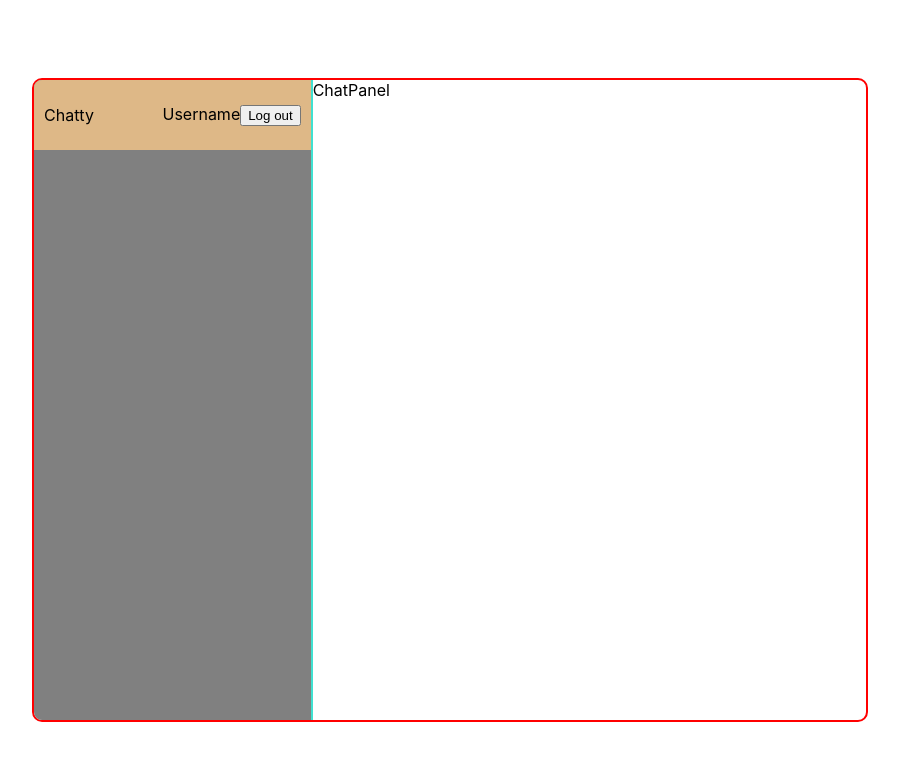
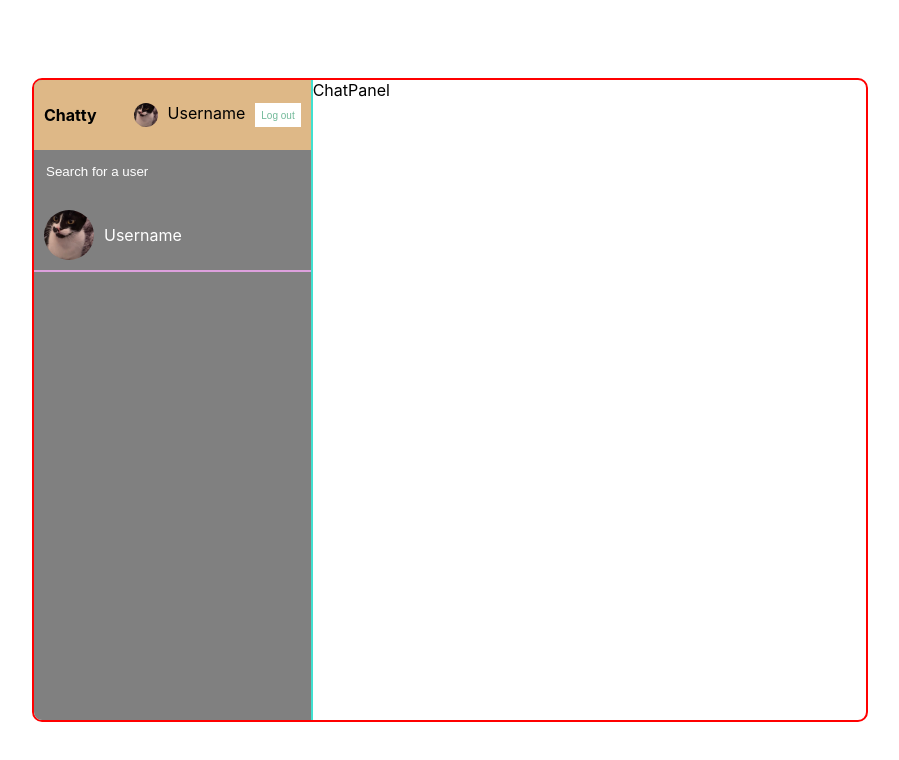
Before and after one commit to allysanfoot/Chatty, a React (Create React App) app: page / in a window 1280 px wide. Shown: the top 760 px of the page, without its empty margins (190-1089 px from the left). Built offline with nearby package versions, Linux system fonts and the light colour scheme.

Commit message:
designing search fxn and user chats in sidebar

```diff
--- a/src/components/Navigation.jsx
+++ b/src/components/Navigation.jsx
@@ -1,11 +1,12 @@
-import React from 'react'
+import React from 'react';
+import Crescent from '../img/crescent.jpg';
 
 const Navigation = () => {
     return (
         <div className='navigation'>
             <span className='logo'>Chatty</span>
-            <div className="user">
-                <img src='' alt=''/>
+            <div className='user'>
+                <img src={Crescent} alt=''/>
                 <span>Username</span>
                 <button>Log out</button>
             </div>
--- a/src/components/Search.jsx
+++ b/src/components/Search.jsx
@@ -1,8 +1,19 @@
 import React from 'react'
+import Crescent from '../img/crescent.jpg'
 
 const Search = () => {
     return (
-        <div>Search</div>
+        <div className='search'>
+            <div className='searchForm'>
+                <input type='text' placeholder='Search for a user' />
+            </div>
+            <div className='userChat'>
+                <img src={Crescent} alt='' />
+                <div className='userChatInfo'>
+                    <span>Username</span>
+                </div>
+            </div>
+        </div>
     )
 }
 
--- a/src/components/Sidebar.jsx
+++ b/src/components/Sidebar.jsx
@@ -1,10 +1,12 @@
 import React from 'react';
 import Navigation from './Navigation';
+import Search from './Search';
 
 function Sidebar() {
     return (
         <div className='sidebar'>
             <Navigation />
+            <Search />
         </div>
     );
 }
--- a/src/index.scss
+++ b/src/index.scss
@@ -104,6 +104,74 @@
                 height: 50px;
                 justify-content: space-between;
                 padding: 10px;
+
+                button{
+                    background-color: white;
+                    color: var(--secondary-color);
+                    cursor: pointer;
+                    font-size: 10px;
+                    border: none;
+                }
+
+                img{
+                    background-color: white;
+                    border-radius: 50%;
+                    height: 24px;
+                    object-fit: cover;
+                    width: 24px;
+                }
+
+                .logo{
+                    font-weight: bold;
+                }
+
+                .user{
+                    display: flex;
+                    gap: 10px;
+                }
+            }
+
+            .search{
+                border-bottom: 2px solid plum;
+                display: flex;
+                flex-direction: column;
+                gap: 10px;
+
+                .searchForm{
+                    padding: 10px;
+
+                    input{
+                        background-color: transparent;
+                        border: none;
+                        color: white;
+                        outline: none;
+
+                        &::placeholder{
+                            color: white;
+                        }
+                    }
+                }
+            }
+
+            .userChat{
+                align-items: center;
+                color: white;
+                cursor: pointer;
+                display: flex;
+                gap: 10px;
+                padding: 10px;
+                transition: background-color 0.2s ease-in-out;
+
+                &:hover{
+                    background-color: deeppink;
+                }
+
+                img{
+                    border-radius: 50%;
+                    height: 50px;
+                    object-fit: cover;
+                    width: 50px;
+                }
             }
         }
 
```
Also changed, not shown: src/img/crescent.jpg (added).
